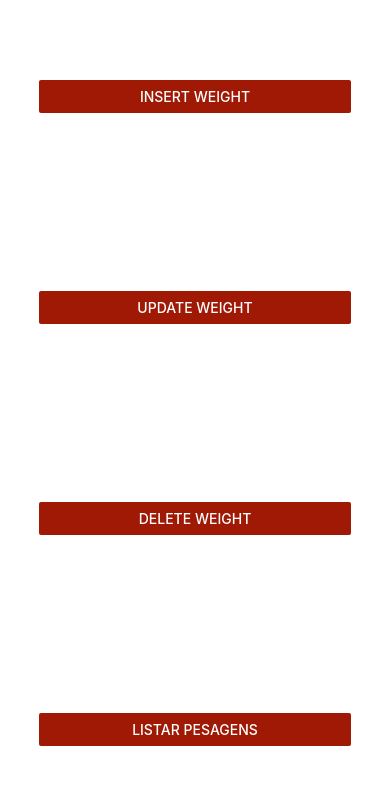
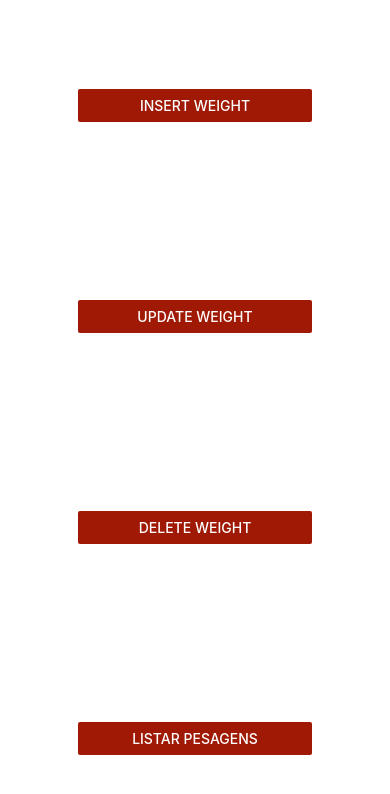
Before and after one commit to patmassena/PesoApp, a React Native app in the folder ReactNative-acompanharPesos/: screen / in a window 390 px wide. Shown: the top 794 px of the page. Built offline with nearby package versions, Linux system fonts and the light colour scheme.

Commit message:
Update styles.js

```diff
--- a/ReactNative-acompanharPesos/bancoWeigth/styles.js
+++ b/ReactNative-acompanharPesos/bancoWeigth/styles.js
@@ -3,8 +3,8 @@ import { StyleSheet } from 'react-native';
 export const commonStyles = StyleSheet.create({
     container: {
         flex: 1,
-        marginTop: 80,
-        width: "80%",
+        width: "60%",
+       justifyContent: "center",
     },
     centeredView: {
         flex: 1,
```
